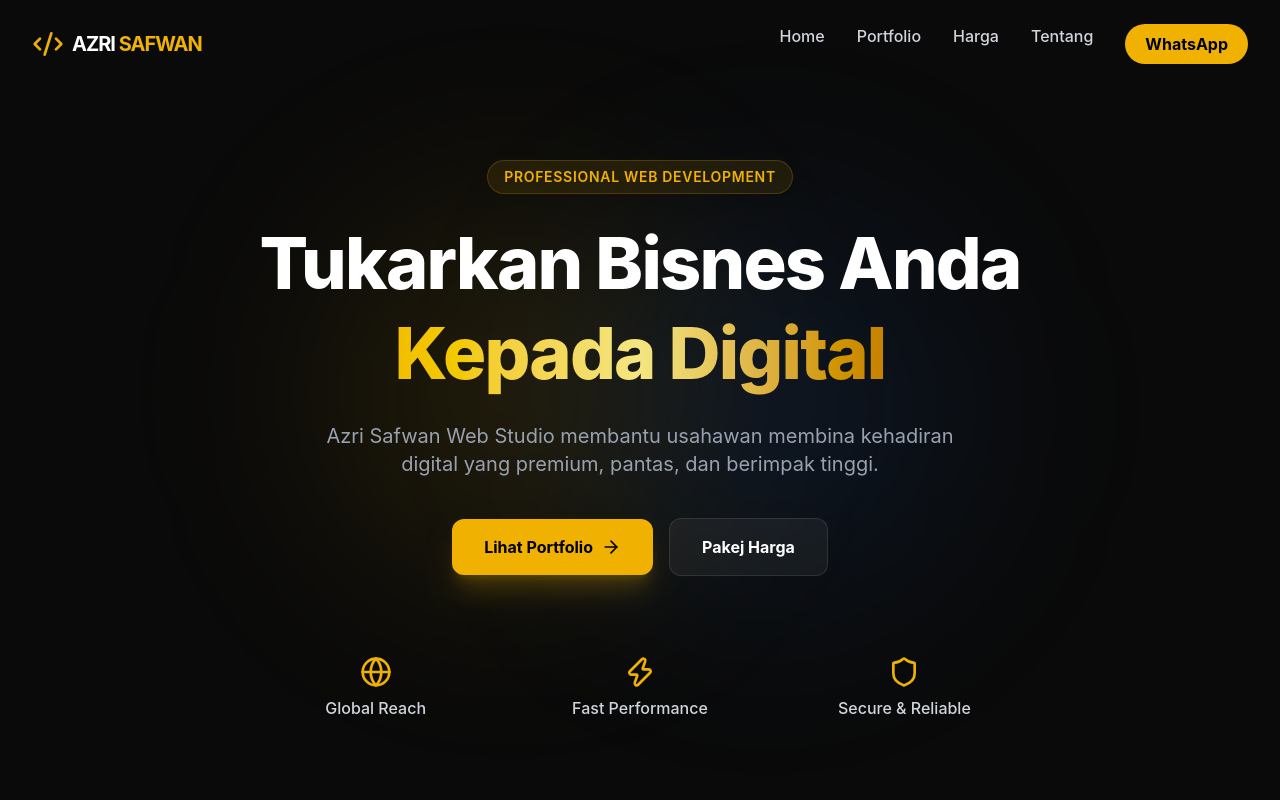
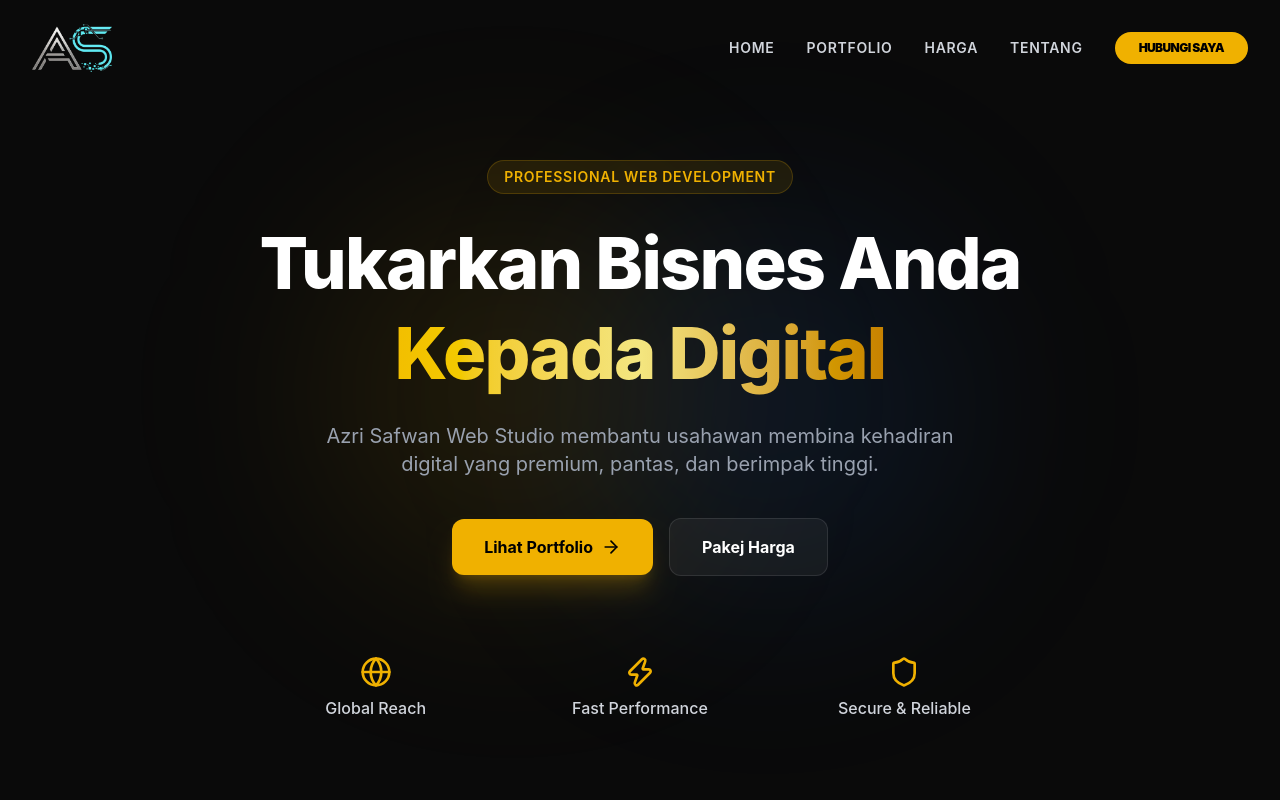
Before and after one commit to azrisafwan95/Azri-safwan-web-studio, a React (Vite) app: page / in a window 1280 px wide. Shown: the top 800 px of the page. Built offline with nearby package versions, Linux system fonts and the light colour scheme.

Commit message:
Refactor Navbar component and update styles

```diff
--- a/src/components/Navbar.tsx
+++ b/src/components/Navbar.tsx
@@ -1,6 +1,6 @@
 import { useState, useEffect } from 'react';
 import { motion } from 'framer-motion';
-import { Menu, X, Code2 } from 'lucide-react';
+import { Menu, X } from 'lucide-react';
 
 const Navbar = () => {
   const [isOpen, setIsOpen] = useState(false);
@@ -21,40 +21,53 @@ const Navbar = () => {
     { name: 'Tentang', href: '#about' },
   ];
 
+  // Guna nombor abang: 01121281024
+  const whatsappLink = "https://wa.me/601121281024";
+
   return (
-    <nav className={`fixed w-full z-50 transition-all duration-300 ${scrolled ? 'bg-black/80 backdrop-blur-md py-4' : 'bg-transparent py-6'}`}>
+    <nav className={`fixed w-full z-50 transition-all duration-300 ${scrolled ? 'bg-black/90 backdrop-blur-md py-3 shadow-lg border-b border-yellow-500/20' : 'bg-transparent py-6'}`}>
       <div className="max-w-7xl mx-auto px-4 sm:px-6 lg:px-8">
         <div className="flex justify-between items-center">
-          <div className="flex items-center space-x-2">
-            <Code2 className="text-yellow-500 w-8 h-8" />
-            <span className="text-xl font-bold tracking-tighter text-white">
-              AZRI <span className="text-yellow-500">SAFWAN</span>
-            </span>
+
+          {/* LOGO SECTION */}
+          <div className="flex items-center">
+            <a href="#home" className="flex items-center group">
+              <img
+                src="/logo-azri-safwan.png"
+                alt="Azri Safwan Web Studio"
+                className="h-10 md:h-12 w-auto transition-transform duration-300 group-hover:scale-105"
+              />
+            </a>
           </div>
 
           {/* Desktop Nav */}
-          <div className="hidden md:flex space-x-8">
+          <div className="hidden md:flex items-center space-x-8">
             {navLinks.map((link) => (
               <a
                 key={link.name}
                 href={link.href}
-                className="text-gray-300 hover:text-yellow-500 transition-colors font-medium"
+                className="text-gray-300 hover:text-yellow-500 transition-colors font-semibold text-sm uppercase tracking-wider"
               >
                 {link.name}
               </a>
             ))}
             <a
-              href="https://wa.me/60123456789"
-              className="bg-yellow-500 hover:bg-yellow-600 text-black px-5 py-2 rounded-full font-bold transition-transform hover:scale-105"
+              href={whatsappLink}
+              target="_blank"
+              rel="noopener noreferrer"
+              className="bg-yellow-500 hover:bg-yellow-600 text-black px-6 py-2 rounded-full font-black text-xs uppercase tracking-tighter transition-all hover:shadow-[0_0_15px_rgba(234,179,8,0.4)] active:scale-95"
             >
-              WhatsApp
+              Hubungi Saya
             </a>
           </div>
 
           {/* Mobile Button */}
           <div className="md:hidden">
-            <button onClick={() => setIsOpen(!isOpen)} className="text-white">
-              {isOpen ? <X size={28} /> : <Menu size={28} />}
+            <button
+              onClick={() => setIsOpen(!isOpen)}
+              className="text-yellow-500 p-2 focus:outline-none"
+            >
+              {isOpen ? <X size={30} /> : <Menu size={30} />}
             </button>
           </div>
         </div>
@@ -63,26 +76,31 @@ const Navbar = () => {
       {/* Mobile Nav */}
       {isOpen && (
         <motion.div
-          initial={{ opacity: 0, y: -20 }}
-          animate={{ opacity: 1, y: 0 }}
-          className="md:hidden bg-black/95 absolute top-full left-0 w-full p-4 flex flex-col space-y-4 items-center border-t border-yellow-500/20"
+          initial={{ opacity: 0, height: 0 }}
+          animate={{ opacity: 1, height: 'auto' }}
+          className="md:hidden bg-black/98 border-t border-yellow-500/20 overflow-hidden"
         >
+          <div className="px-6 py-8 flex flex-col space-y-6 items-center">
             {navLinks.map((link) => (
               <a
                 key={link.name}
                 href={link.href}
                 onClick={() => setIsOpen(false)}
-              className="text-gray-300 hover:text-yellow-500 text-lg"
+                className="text-gray-300 hover:text-yellow-500 text-lg font-bold uppercase tracking-widest"
               >
                 {link.name}
               </a>
             ))}
             <a
-            href="https://wa.me/60123456789"
-            className="bg-yellow-500 text-black px-8 py-3 rounded-full font-bold w-full text-center"
+              href={whatsappLink}
+              target="_blank"
+              rel="noopener noreferrer"
+              onClick={() => setIsOpen(false)}
+              className="bg-yellow-500 text-black px-10 py-4 rounded-full font-black uppercase text-sm w-full text-center shadow-lg"
             >
-            WhatsApp
+              WhatsApp Sekarang
             </a>
+          </div>
         </motion.div>
       )}
     </nav>
```
Lines whose indentation alone changed are shown as unchanged.
